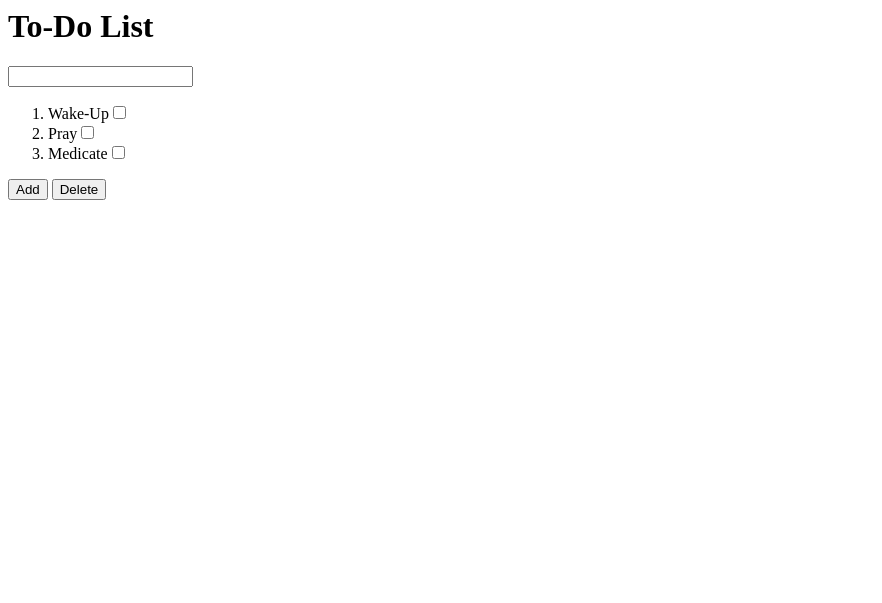
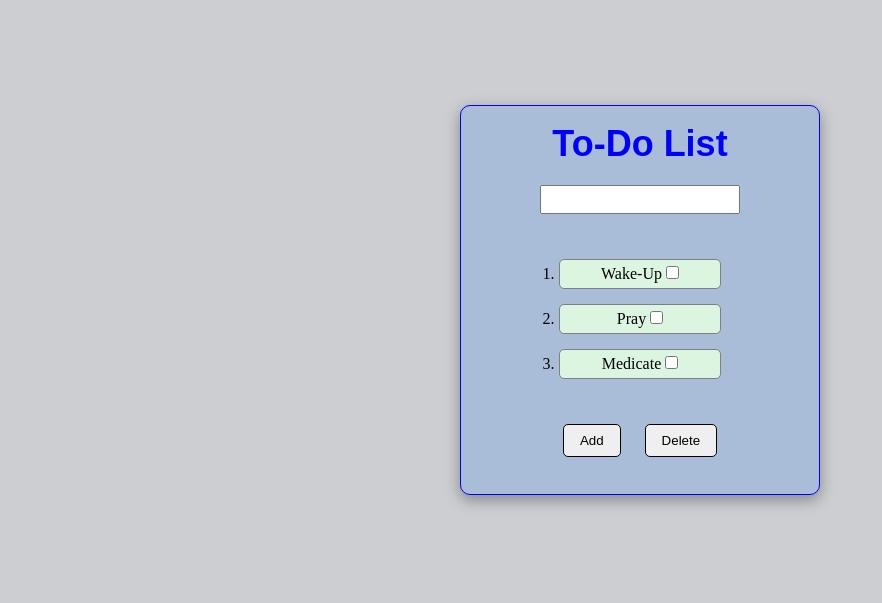
Before and after one commit to anuryakubu/To-Do-List, a plain HTML site: page index.html in a window 1280 px wide. Shown: the whole page, without its empty margins (0-882 px from the left). Drawn offline with Linux system fonts and the light colour scheme.

Commit message:
Changes saved

```diff
--- a/index.html
+++ b/index.html
@@ -1,3 +1,4 @@
+<!DOCTYPE html>
 <html lang="en">
 <head>
     <meta charset="UTF-8">
@@ -8,19 +9,28 @@
     <script src="main.js" type="text/javascript" defer></script>
 </head>
 <body>
+
+<div class="outer">
+    <div class="container">
         <div class="header">
             <h1>To-Do List</h1>
         </div>
 
         <div class="form">
             <input type="text" id="list" class="list">
+
+            <div class="inner">
                 <ol class="orderedList" id="orderedList">
-            <li id="list1" class="lists">Wake-Up<input type="checkbox" id='wake'></li>
-            <li id="list2" class="lists">Pray<input type="checkbox" id='pray'></li>
-            <li id="list3" class="lists">Medicate<input type="checkbox" id='medicate'></li>
+                    <li id="list1" class="lists">Wake-Up  <input type="checkbox" id='wake'  onchange="deleted(this)"></li>
+                    <li id="list2" class="lists">Pray  <input type="checkbox" id='pray' onchange="deleted(this)"></li>
+                    <li id="list3" class="lists">Medicate  <input type="checkbox" id='medicate' onchange="deleted(this)"></li>
                 </ol>
+            </div>
+
             <button class="button" id="add">Add</button>
             <button class="button" id="delete">Delete</button>
+        </div>
+    </div>
 </div>
 
 
--- a/main.js
+++ b/main.js
@@ -10,8 +10,38 @@ const List1 = document.getElementById('list1')
 const List2 = document.getElementById('list2')
 const List3 = document.getElementById('list3')
 
+const check = document.querySelector('input[type="checkbox"]');
+
+console.log(appendChildList)
 
 addButton.addEventListener('click', add)
+
+
+
+ /* check.onchange = () => {
+    if (check.checked) {
+        deleteButton.addEventListener('click', () => {
+            check.parentNode.remove()
+
+        })
+    }
+
+}*/
+
+function deleted(element) {
+    //alert('do something')
+    if (element.checked) {
+       deleteButton.addEventListener('click', () => {
+        element.parentNode.remove()
+       })
+
+    }
+
+
+
+
+}
+
 
 
 function add() {
@@ -24,11 +54,13 @@ function add() {
     li.className = 'lists'
     const checkbox = document.createElement('input')
     checkbox.type = "checkbox"
+    checkbox.setAttribute('onchange', 'deleted(this)');
 
     appendChildList.appendChild(li)
 
-    li.innerHTML = input.value ;
+    li.innerHTML = input.value + "  " ;
     li.appendChild(checkbox)
     input.value = ""
+    console.log(appendChildList)
 
 }
--- a/style.css
+++ b/style.css
@@ -0,0 +1,81 @@
+* {
+    margin: 0;
+    padding: 0;
+    box-sizing: border-box;
+
+}
+
+body {
+    background-color: rgb(204, 206, 209);
+}
+
+.outer {
+    display: flex;
+
+    align-items: center;
+    margin: 0 auto;
+    width: 600px;
+    height: 600px;
+    text-align: center;
+    /* border: 2px red solid; */
+}
+.container {
+    display: flex;
+    margin: 0 auto;
+    width: 60%;
+    height: 65%;
+    justify-content: center;
+    flex-direction: column;
+    border: 1px blue solid;
+    border-radius: 10px;
+    box-shadow: rgba(0, 0, 0, 0.35) 0px 5px 15px;;
+    background-color: rgb(169, 188, 216);
+}
+
+.inner {
+
+    margin: 0 auto;
+    width: 60%;
+    text-align: center;
+    /* border: 2px red solid; */
+    background-color: rgb(169, 188, 216);
+}
+
+.header {
+
+    color: blue;
+    font-size: large;
+    font-family: Arial, Helvetica, sans-serif;
+
+}
+.form {
+    margin: 10px;
+}
+
+.list {
+margin: 10px;
+padding: 5px;
+width: 200px;
+}
+
+.orderedList {
+padding: 10px;
+margin: 10px;
+}
+
+.lists {
+    margin: 15px 0;
+    padding: 5px;
+    border-radius: 5px;
+    border: 1px grey solid;
+    background-color: rgb(220, 245, 224);
+}
+
+
+
+.button {
+    margin: 10px;
+    padding: 8px 16px;
+    border-radius: 5px;
+    border: 1px black solid;
+}
```
Lines whose indentation alone changed are shown as unchanged.
